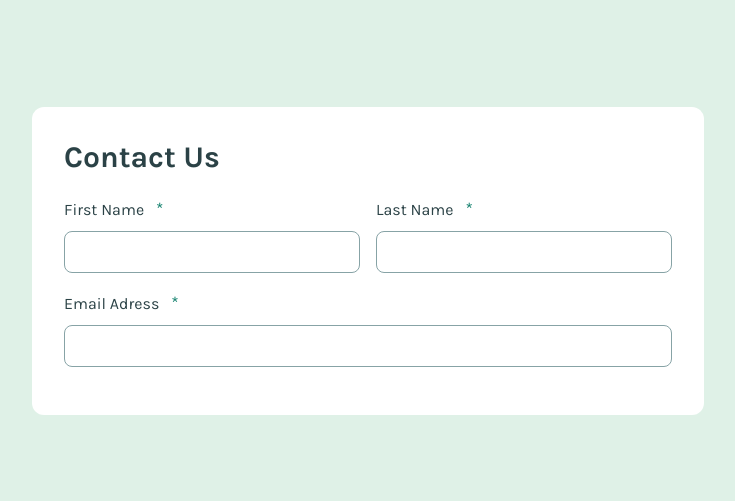
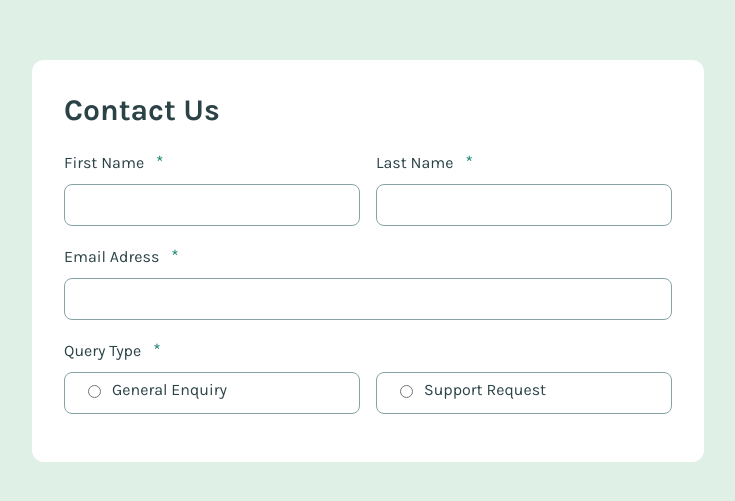
Before and after one commit to parisaMontakhab/contact-form, a React (Vite) app: page / in a window 1280 px wide. Shown: the part 139-640 px from the top of the page, without its empty margins (272-1007 px from the left). Built offline with nearby package versions, Linux system fonts and the light colour scheme.

Commit message:
feat: add nested child in the forth children input and lable

```diff
--- a/src/App.jsx
+++ b/src/App.jsx
@@ -33,6 +33,33 @@ export default function App() {
           <input className="w-full px-3 py-2 border border-neutral_graymedium rounded-lg" type="text" id="email"/>
           </div>
 
+          <div className="flex space-x-4 mb-4">
+
+          <div className="w-1/2 relative">
+
+          <label className="block text-neutral_graydark font-sans text-base mb-2" for='querytype'>Query Type
+            <span className=" text-primary_greenmedium font-sans text-lg mx-3">*</span>
+          </label>
+          <input className="w-full px-3 py-2 border border-neutral_graymedium rounded-lg "  id="querytype"/>
+          <input type="radio" id='general' className="absolute bottom-4 left-6 "/>
+          <label for='general' className="block text-neutral_graydark font-sans   font-normal text-base  absolute bottom-3 left-12">General Enquiry</label>
+          </div>
+
+          <div className="w-1/2 relative">
+
+          <input className="w-full px-3 py-2 border border-neutral_graymedium rounded-lg mt-9" id="lastname"/>
+          <input type="radio" id='general' className="absolute bottom-4 left-6 "/>
+          <label for='general' className="block text-neutral_graydark font-sans   font-normal text-base  absolute bottom-3 left-12">Support Request</label>
+
+          </div>
+
+        </div>
+
+
+
+
+
+
       </form>
 
     </div>
```
